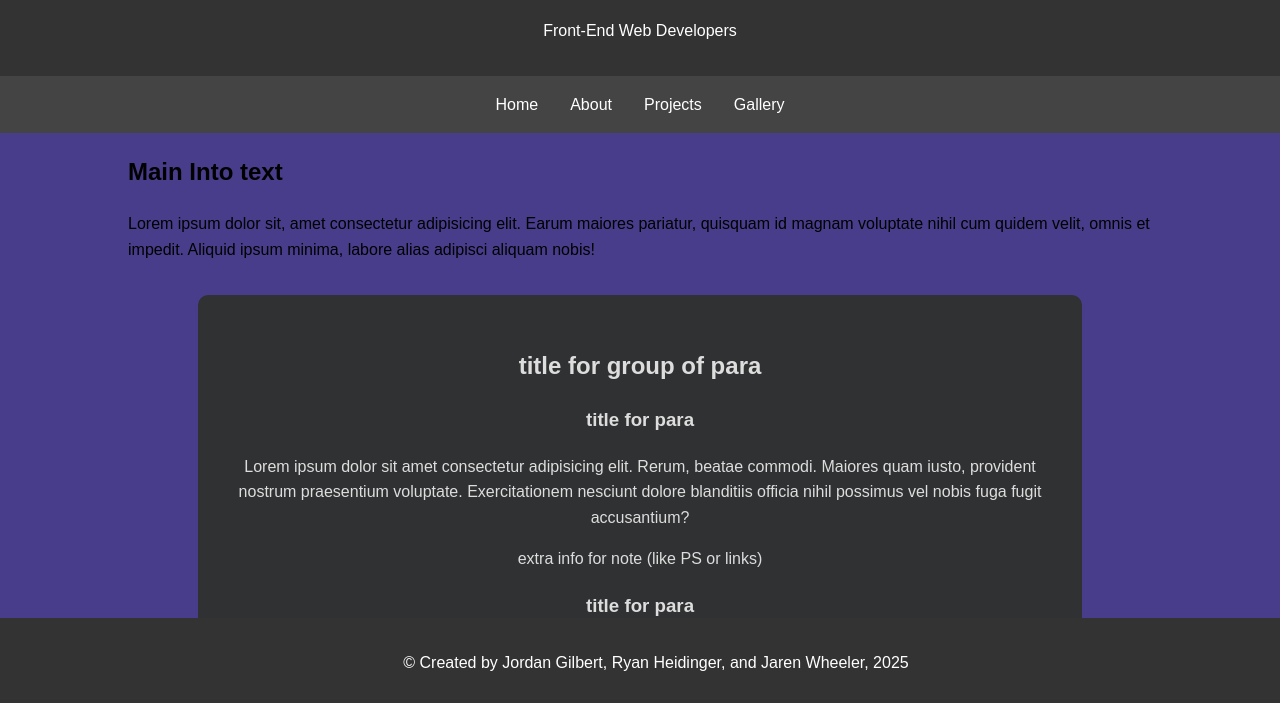
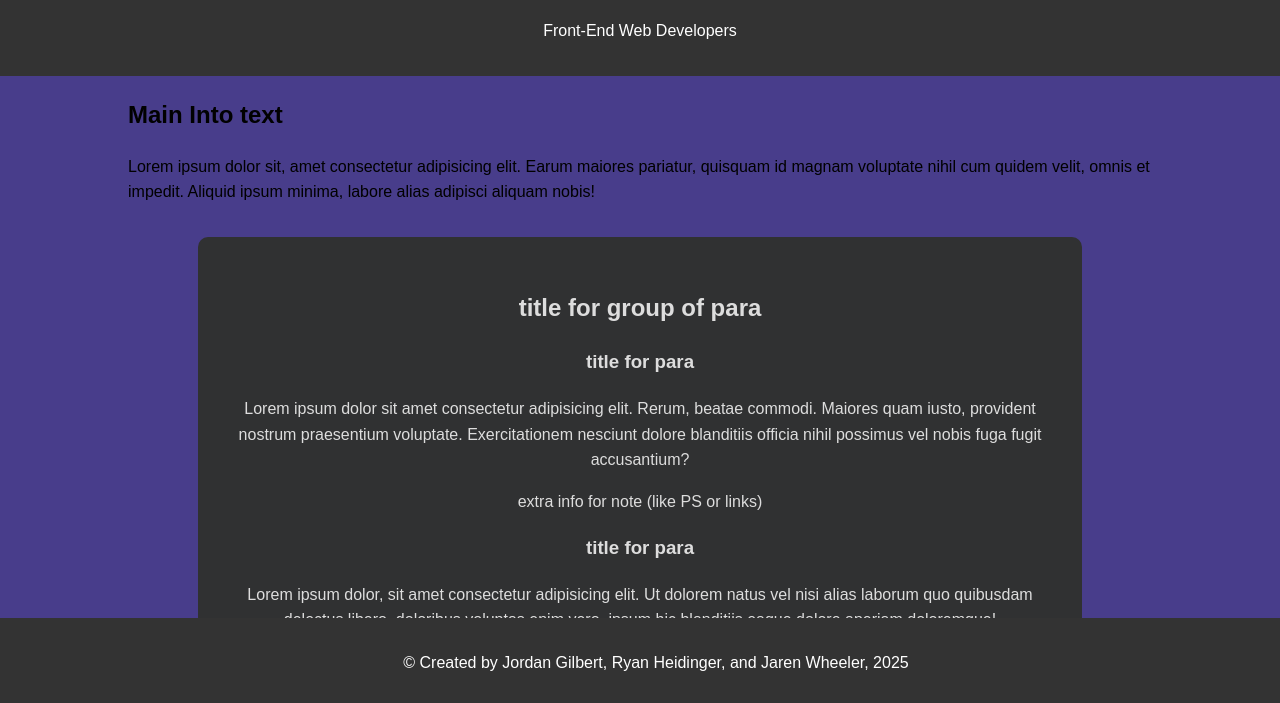
Before and after one commit to Jaren-Wheeler/WebDev-FinalProject, a plain HTML site: page about.html in a window 1280 px wide. Shown: the part 92-795 px from the top of the page. Drawn offline with Linux system fonts and the light colour scheme.

Commit message:
Update about.html

```diff
--- a/about.html
+++ b/about.html
@@ -14,13 +14,7 @@
         <h1>Ryan Jaren Gilbert</h1>
         <p>Front-End Web Developers</p>
     </header>
-    <nav>
-        <a href="index.html">Home</a>
-        <a href="about.html">About</a>
-        <a href="projects.html">Projects</a>
-           <!-- add links to other pages for nav bar (mauybe add pagination??)-->
-        <a href="gallery.html">Gallery</a>
-    </nav>
+
     <div class="container">     <!-- Main info (about) -->
         <section id="about">
             <h2>Main Into text</h2>
```
